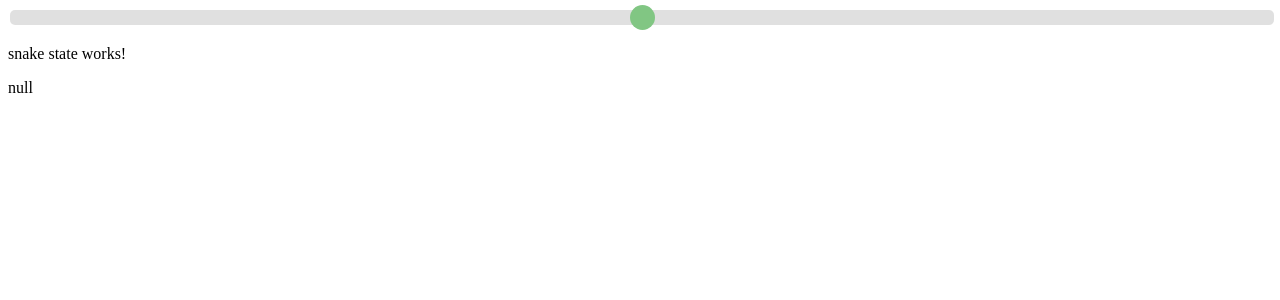
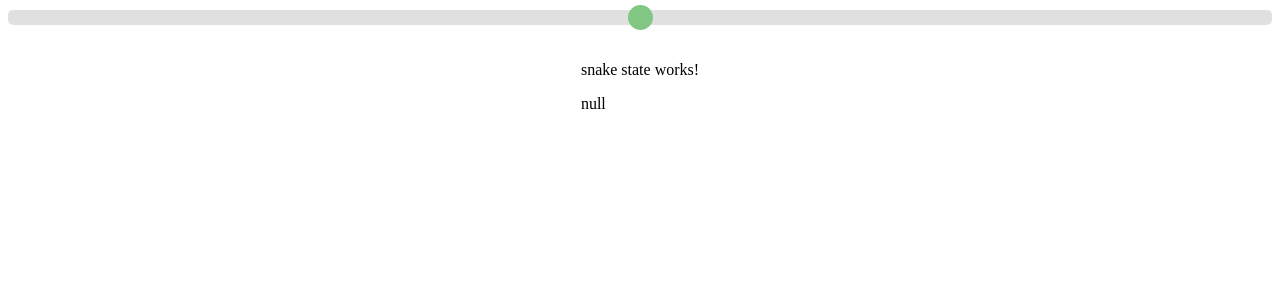
Before and after one commit to gogakoreli/angular-7-rxjs-snake-game, an Angular app: page / in a window 1280 px wide. Shown: the top 300 px of the page. Built offline with nearby package versions, Linux system fonts and the light colour scheme.

Commit message:
app: main layout changes via css

```diff
--- a/src/app/app.component.scss
+++ b/src/app/app.component.scss
@@ -1,3 +1,9 @@
+:host {
+  display: flex;
+  flex-direction: column;
+  align-items: center;
+}
+
 .slider {
   -webkit-appearance: none;
   width: 100%;
@@ -9,6 +15,7 @@
   -webkit-transition: 0.2s;
   transition: opacity 0.2s;
   cursor: pointer;
+  margin-bottom: 20px;
 }
 
 .slider:hover {
```
